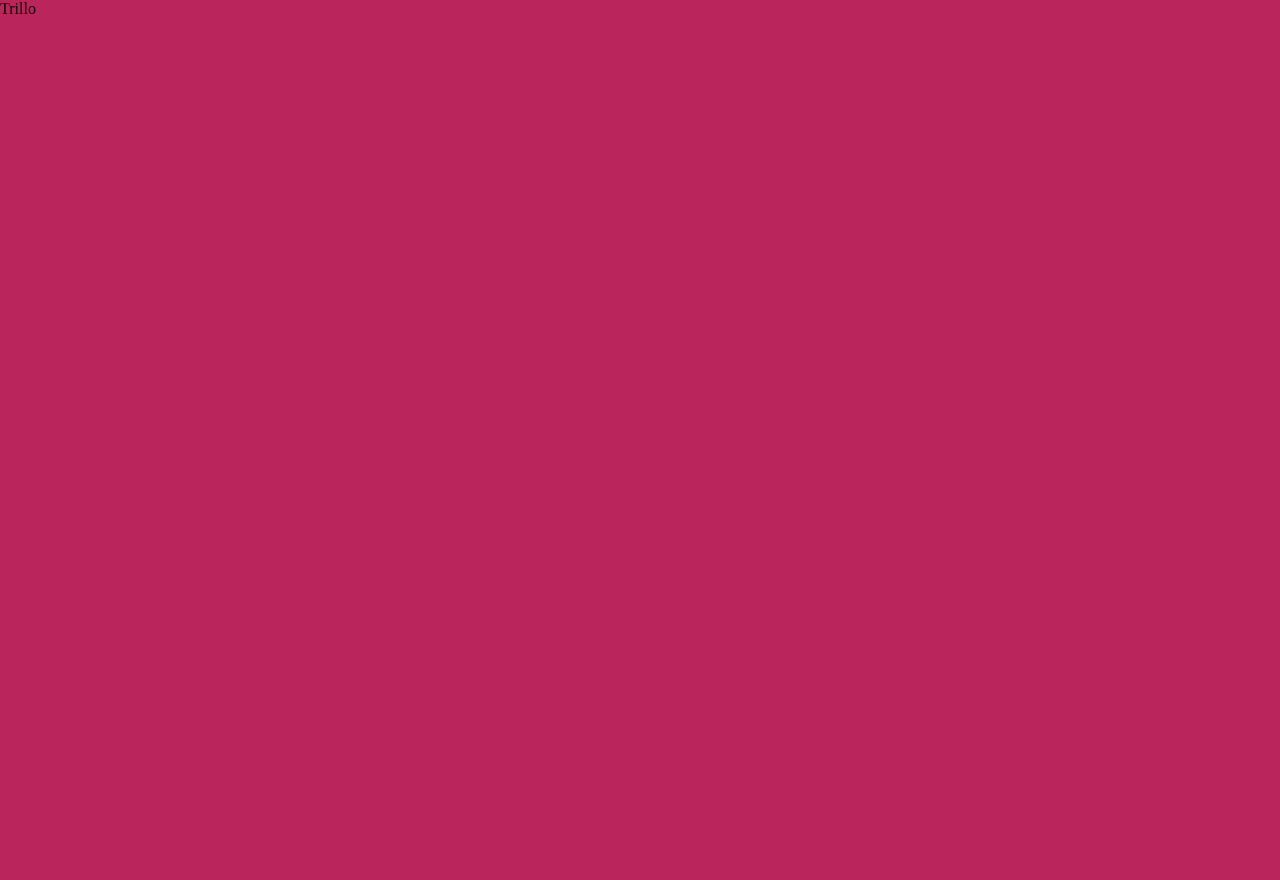
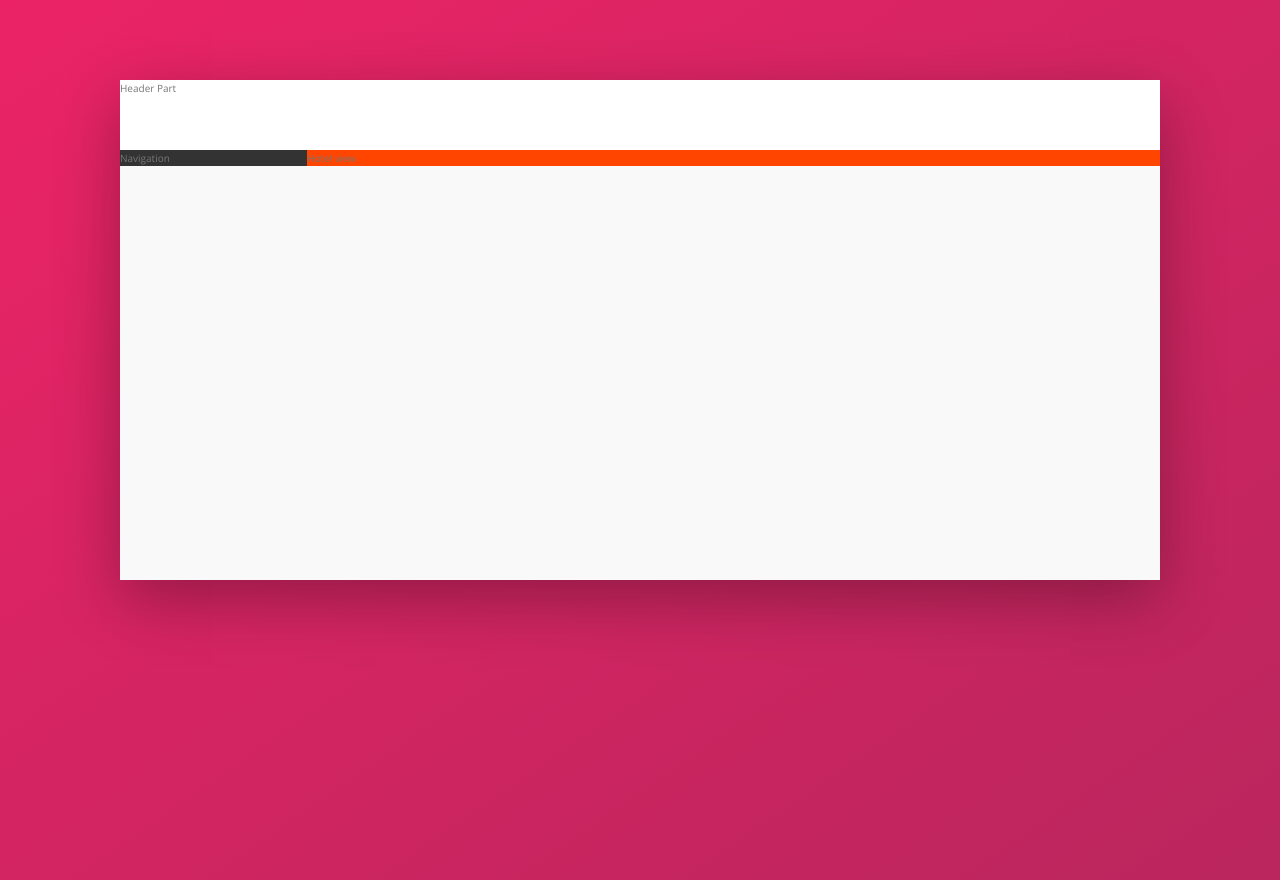
Before and after one commit to alamnr/Trillo, a website: page index.html in a window 1280 px wide. Before the commit the page ends 800 px from the top, so only its background shows below. Drawn offline with nearby package versions, Linux system fonts and the light colour scheme.

Commit message:
074 Building the overall layout

```diff
--- a/index.html
+++ b/index.html
@@ -10,11 +10,23 @@
       href="https://fonts.googleapis.com/css?family=Open+Sans:300,400,600"
     />
     <link rel="stylesheet" href="css/style.css" />
-    <link rel="shortcut icon" href="img/favicon.ico" type="image/x-icon">
+    <link rel="shortcut icon" href="img/favicon.ico" type="image/x-icon" />
 
     <title>trillo &mdash; Your all-in-one booking app</title>
   </head>
   <body>
-      Trillo
+    <div class="container">
+      <header class="header">
+        Header Part
+      </header>
+      <div class="content">
+        <nav class="sidebar">
+          Navigation
+        </nav>
+        <main class="hotel-view">
+          Hotel view
+        </main>
+      </div>
+    </div>
   </body>
 </html>
--- a/sass/_base.scss
+++ b/sass/_base.scss
@@ -11,6 +11,8 @@
   --color-grey-dark-1: #333;
   --color-grey-dark-2: #777;
   --color-grey-dark-3: #999;
+
+  --shadow-dark: 0 2rem 6rem rgba(0, 0, 0, 0.3);
 }
 
 * {
--- a/sass/_layout.scss
+++ b/sass/_layout.scss
@@ -0,0 +1,30 @@
+.container {
+  max-width: 1200rem;
+  margin: 8rem 12rem;
+  background-color: var(--color-grey-light-1);
+  box-shadow: var(--shadow-dark);
+
+  min-height: 50rem;
+}
+
+.header {
+  height: 7rem;
+  background-color: #fff;
+  border-bottom: var(--color-grey-light-2);
+}
+
+.content {
+  display: flex;
+}
+
+.sidebar {
+  background-color: var(--color-grey-dark-1);
+  flex: 0 0 18%;
+}
+
+.hotel-view {
+  background-color: #fff;
+  background-color: orangered;
+
+  flex: 1;
+}
--- a/sass/main.scss
+++ b/sass/main.scss
@@ -1,3 +1,3 @@
-@import "/sass/base";
-@import "/sass/layout";
-@import "/sass/component";
+@import "../sass/base";
+@import "../sass/layout";
+@import "../sass/component";
```
Also changed, not shown: package.json (+3 -4 lines), css/style.comp.css, css/style.css, 1 other file.
